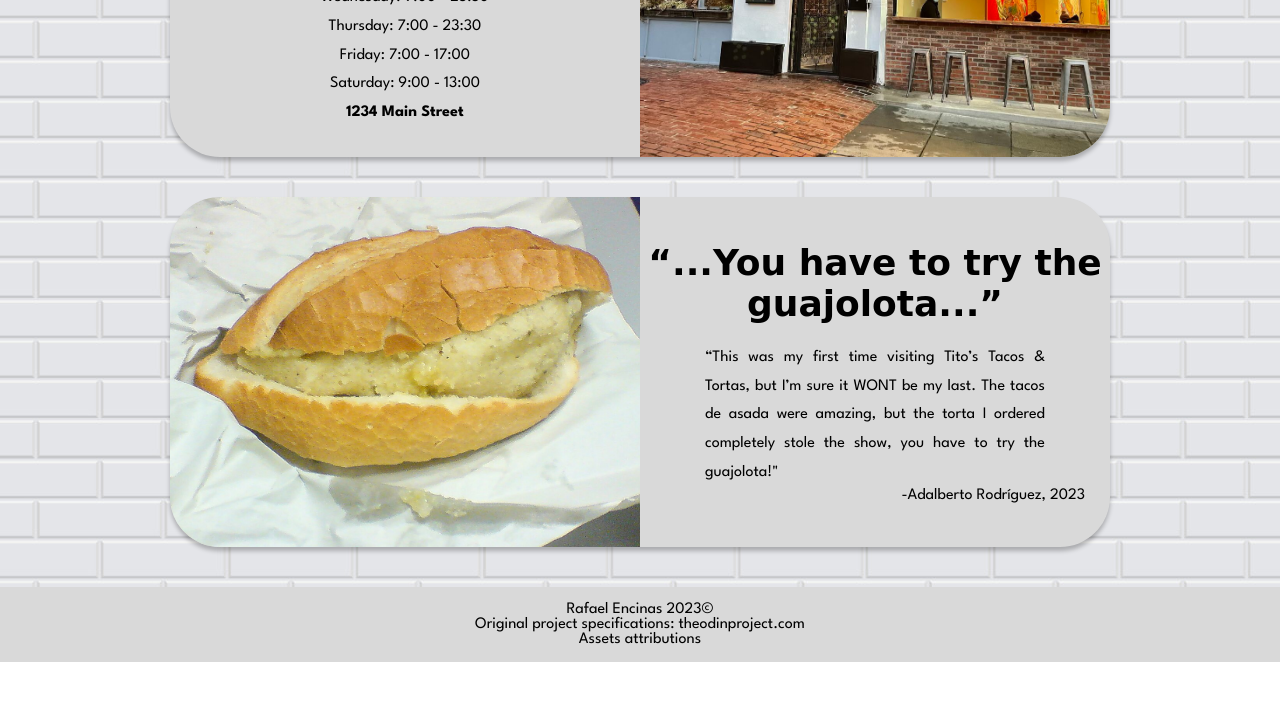
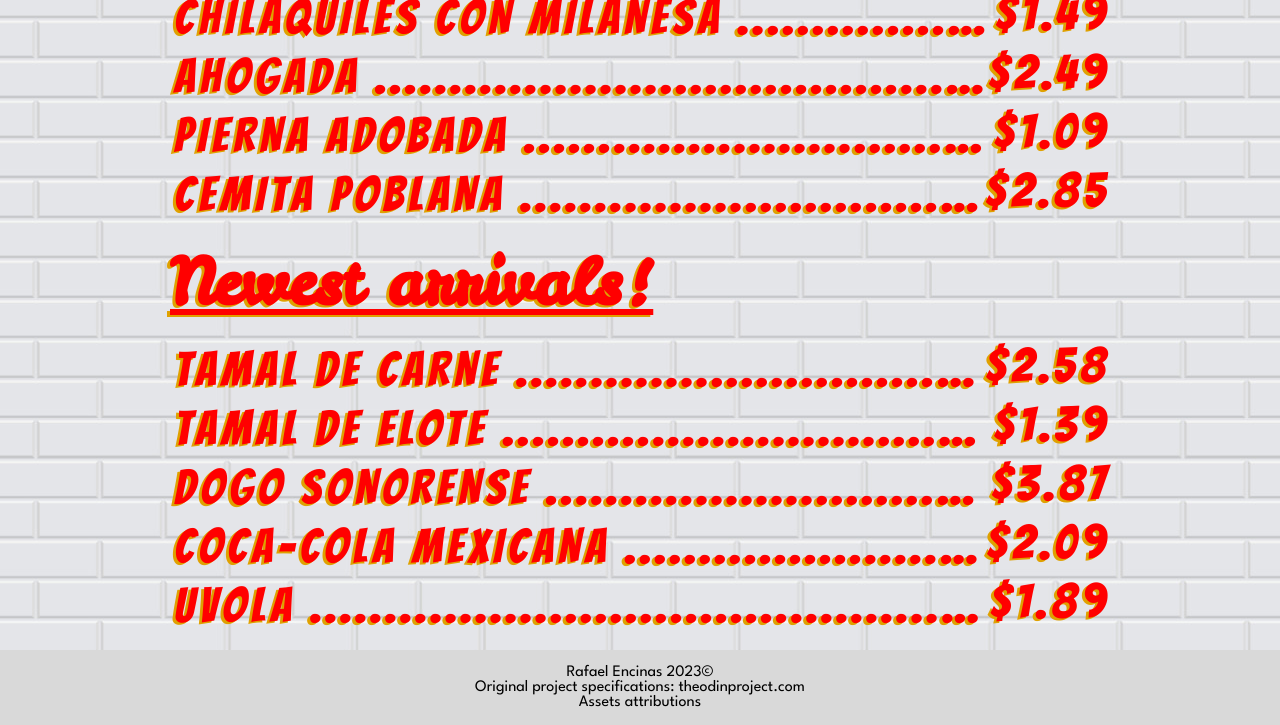
Before and after one commit to rafaelencinasr/restaurant, a website built with webpack: page dist/index.html in a window 1280 px wide. Shown: the part 743-1468 px from the top of the page. Before the commit the page ends 1405 px from the top, so only its background shows below. Built offline with nearby package versions, Linux system fonts and the light colour scheme; a web font is replaced by a local one.

Commit message:
Add content and styles to menu tab
Added menu items and prices to the menu tab

```diff
--- a/package.json
+++ b/package.json
@@ -5,7 +5,8 @@
   "main": "index.js",
   "scripts": {
     "test": "echo \"Error: no test specified\" && exit 1",
-    "build": "webpack"
+    "build": "webpack",
+    "ghpages": "git subtree push --prefix dist origin gh-pages"
   },
   "author": "",
   "license": "ISC",
--- a/src/index.js
+++ b/src/index.js
@@ -40,7 +40,10 @@
 const container = document.querySelector("#container");
 const content = document.createElement("div");
 content.id = "content";
+/*
 content.append(home())
+ */
+content.append(menu())
 
 //Tabs functionality
 
--- a/src/menu.js
+++ b/src/menu.js
@@ -6,17 +6,91 @@
     header.classList.add("sectionHeader");
 
 
-    const menuBody = document.createElement("h4");
-    menuBody.textContent = "Tacos";
-/*
-    const ownerInfo = document.createElement("p");
-    ownerInfo.textContent =
-    `Owner
-    555-555-5554
-    example@example.com
-    `;
-*/
-    content.append(header, menuBody);
+
+    function menuSectionGenerator(name){
+        const sectionTitle = document.createElement("h3");
+        sectionTitle.classList.add("menuSection")
+        sectionTitle.textContent = name;
+
+        return sectionTitle;
+
+    }
+
+    /* const tacosTitle = document.createElement("h3");
+    tacosTitle.classList.add("menuSection")
+    tacosTitle.textContent = "Tacos"; */
+
+    const tacosTitle = menuSectionGenerator("Tacos");
+    const tortasTitle = menuSectionGenerator("Tortas");
+    const newestArrivalsTitle = menuSectionGenerator("Newest arrivals!");
+
+    function menuItemGenerator(name, price){
+
+        const menuItemContainer = document.createElement("div");
+        menuItemContainer.classList.add("menuItem");
+
+        const itemName = document.createElement("div");
+        itemName.classList.add("itemName","menuText");
+        itemName.textContent = name;
+
+        let itemPrice = document.createElement("div");
+        itemPrice.classList.add("itemPrice","menuText");
+        itemPrice.textContent = price;
+
+        menuItemContainer.append(itemName, itemPrice)
+
+        return menuItemContainer;
+    }
+
+    const tacosContainer = document.createElement("div");
+    tacosContainer.classList.add("sectionContainer")
+    const tortasContainer = document.createElement("div");
+    tortasContainer.classList.add("sectionContainer");
+    const newestContainer = document.createElement("div");
+    newestContainer.classList.add("sectionContainer");
+
+
+    const bisteck = menuItemGenerator("BISTECK", 2.59);
+    const pastor = menuItemGenerator("PASTOR", 1.39);
+    const campechanos = menuItemGenerator("CAMPECHANOS", 3.49);
+    const longaniza = menuItemGenerator("LONGANIZA", 2.09);
+    const suadero = menuItemGenerator("SUADERO", 2.89);
+
+    tacosContainer.append(  tacosTitle,
+        bisteck,
+        pastor,
+        campechanos,
+        longaniza,
+        suadero);
+
+    const guajolota = menuItemGenerator("GUAJOLOTA", 2.61);
+    const chilaquiles = menuItemGenerator("CHILAQUILES CON MILANESA", 1.49);
+    const ahogada = menuItemGenerator("AHOGADA", 2.49);
+    const pierna = menuItemGenerator("PIERNA ADOBADA", 1.09);
+    const cemita = menuItemGenerator("CEMITA POBLANA", 2.85);
+
+    tortasContainer.append( tortasTitle,
+                            guajolota,
+                            chilaquiles,
+                            ahogada,
+                            pierna,
+                            cemita
+                        )
+
+    const tamalCarne = menuItemGenerator("TAMAL DE CARNE", 2.58);
+    const tamalElote = menuItemGenerator("TAMAL DE ELOTE", 1.39);
+    const dogo = menuItemGenerator("DOGO SONORENSE", 3.87);
+    const cocacola = menuItemGenerator("COCA-COLA MEXICANA", 2.09);
+    const uvola = menuItemGenerator("UVOLA", 1.89);
+
+    newestContainer.append( newestArrivalsTitle,
+                            tamalCarne,
+                            tamalElote,
+                            dogo,
+                            cocacola,
+                            uvola);
+
+    content.append( header, tacosContainer, tortasContainer, newestContainer);
     content.id = "contactContainer"
 
     return content;
--- a/src/style.css
+++ b/src/style.css
@@ -4,7 +4,7 @@
     font-weight: 400;
     font-style: normal;
 } */
-@import url('https://fonts.googleapis.com/css2?family=Koulen&family=League+Spartan:wght@400;700&display=swap');
+@import url('https://fonts.googleapis.com/css2?family=Bangers&family=Koulen&family=League+Spartan:wght@400;700&family=Leckerli+One&display=swap');
 
 html, body{
     text-align: center;
@@ -127,21 +127,62 @@
     font-weight: bold;
 }
 
+.menuSection{
+    font-family: "Leckerli One";
+    font-size: 64px;
+               /* offset-x | offset-y | blur-radius |      color */
+    text-shadow: -3px        2px         0px         rgba(223, 161, 0, 1);
+    margin-top: 0;
+    margin-bottom: 15px;
+    text-align: start;
+    text-decoration: underline;
+    color: red;
+
+}
+
+.menuItem{
+    display: flex;
+    justify-content: space-between;
+}
+
+.itemName {
+    /*background-color: green;*/
+    overflow: hidden;
+    text-overflow: ellipsis;
+    white-space: nowrap;
+    padding: 4px;
+}
+
+.itemName:after {
+    content: " ........................................................................................................................................................................................................................................................................................."
+}
+
+.precio {
+    /*background-color: red;*/
+    flex-shrink: 0;
+}
+
+.sectionContainer{
+    margin-bottom: 15px;
+}
+.menuText{
+    color: rgba(255, 0, 0, 1);
+    font-family: 'Bangers', cursive;
+    font-size: 48px;
+    letter-spacing: 5px;
+            /* offset-x | offset-y | blur-radius |      color */
+    text-shadow: -3px        2px         0px         rgba(223, 161, 0, 1);
+}
+
+.itemPrice::before{
+    content: "$";
+}
 
 #contactContainer{
-    background-color: blueviolet;
+    /* background-color: blueviolet; */
 }
-/*
-button{
-    background-color: #D9D9D9;
-    padding: 5px 15px;
-    border: 1px solid black;
-    border: none;
-    &:hover{
-        background-color: #e6e6e6;
-    }
-}
-*/
+
+
 #footer {
     background-color: #D9D9D9;
     color: black;
```
Also changed, not shown: dist/bundle.js.
